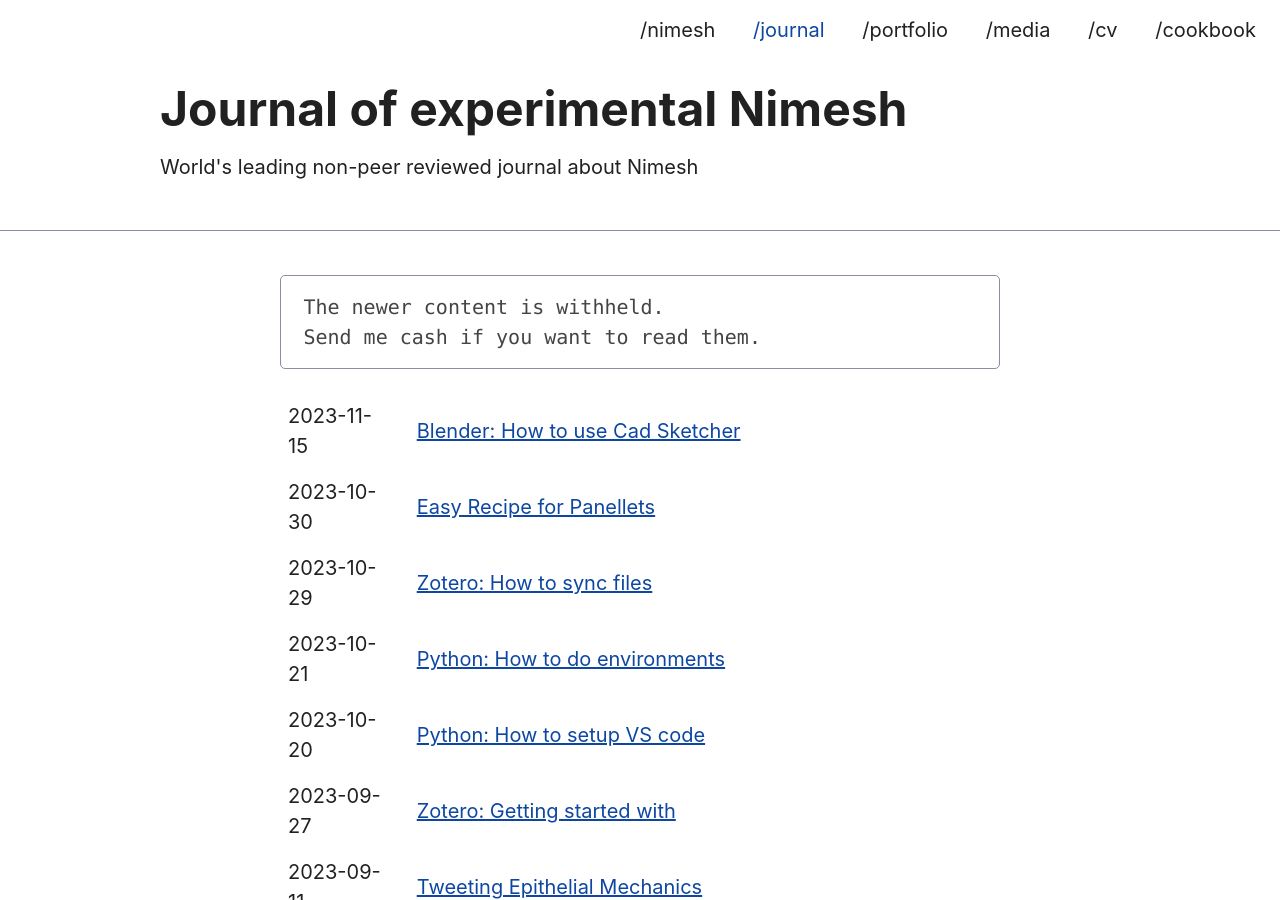
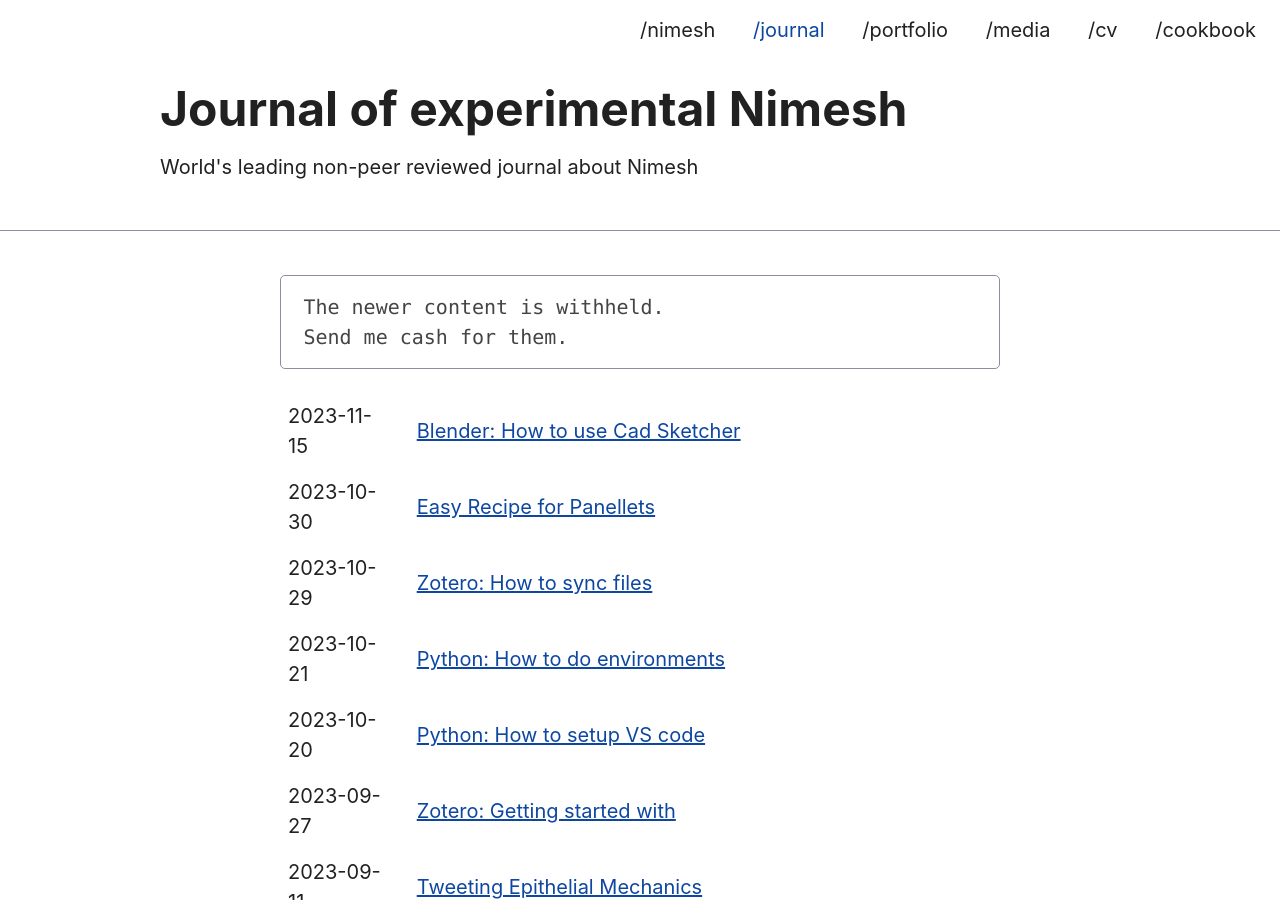
Before and after one commit to nchahare/nchahare.github.io, a Jekyll site: the page built from journal.md, in a window 1280 px wide and 900 px high. Built offline with Jekyll 4.4.1, drawn with Linux system fonts in a browser that asks for light colours.

Commit message:
quick fixes

````diff
--- a/journal.md
+++ b/journal.md
@@ -7,7 +7,7 @@ permalink: /journal/
 
 ```
 The newer content is withheld.
-Send me cash if you want to read them.
+Send me cash for them.
 ```
 
 <table>
````
Also changed, not shown: readme.md.
